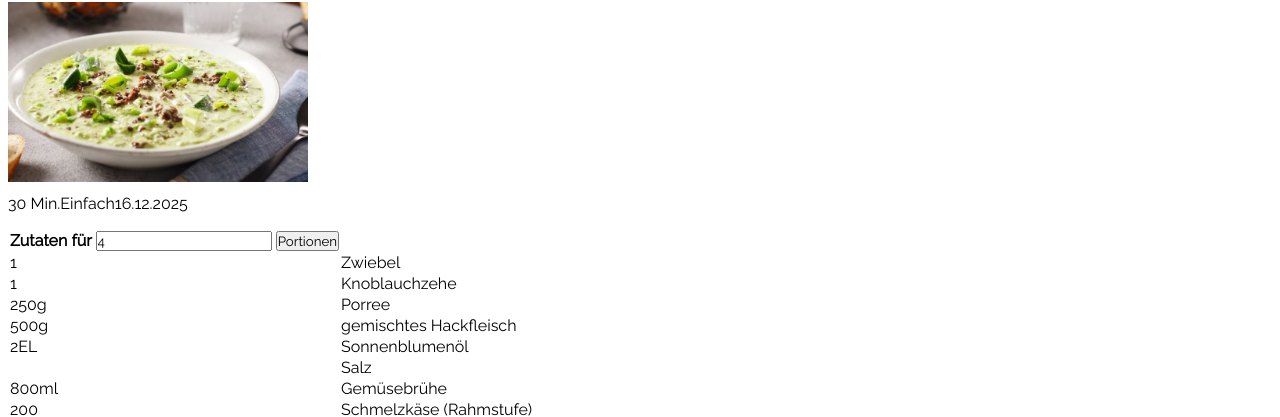
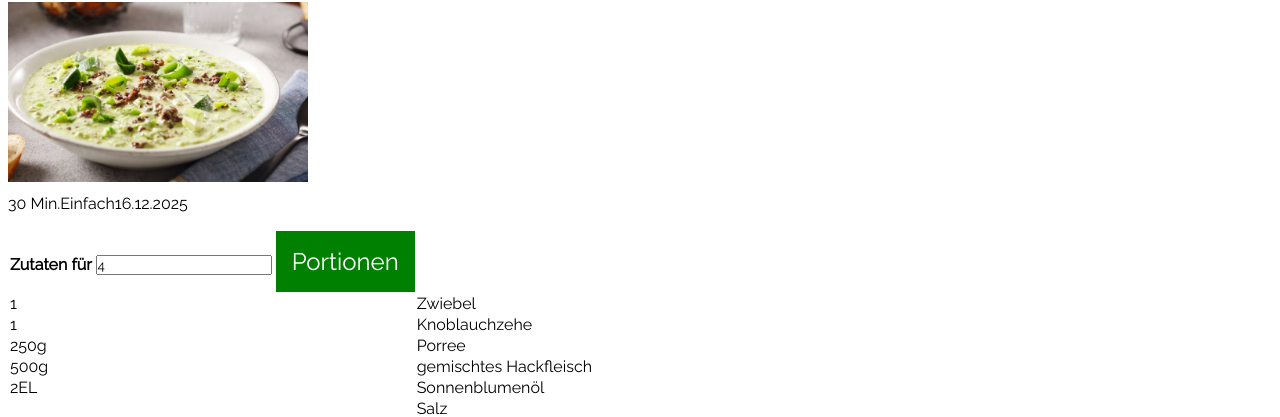
Before and after one commit to Infamous2k9/kochwelt, a plain HTML site: page recipe-andre.html in a window 1280 px wide. Shown: the part 159-576 px from the top of the page. Drawn offline with Linux system fonts and the light colour scheme.

Commit message:
style: button added

```diff
--- a/css/main.css
+++ b/css/main.css
@@ -176,6 +176,22 @@ footer {
     cursor: pointer;
 }
 
+button {
+    cursor: pointer;
+    border: none;
+    background: #008000;
+    color: #FFF;
+    padding: 16px;
+    font-size: 24px;
+}
+
+button:hover {
+    background: #019b01;
+    -webkit-transition: background 0.3s ease-in-out;
+    -moz-transition: background 0.3s ease-in-out;
+    transition: background-color 0.3s ease-in-out;
+}
+
 .d-none {
     display: none;
 }
```
